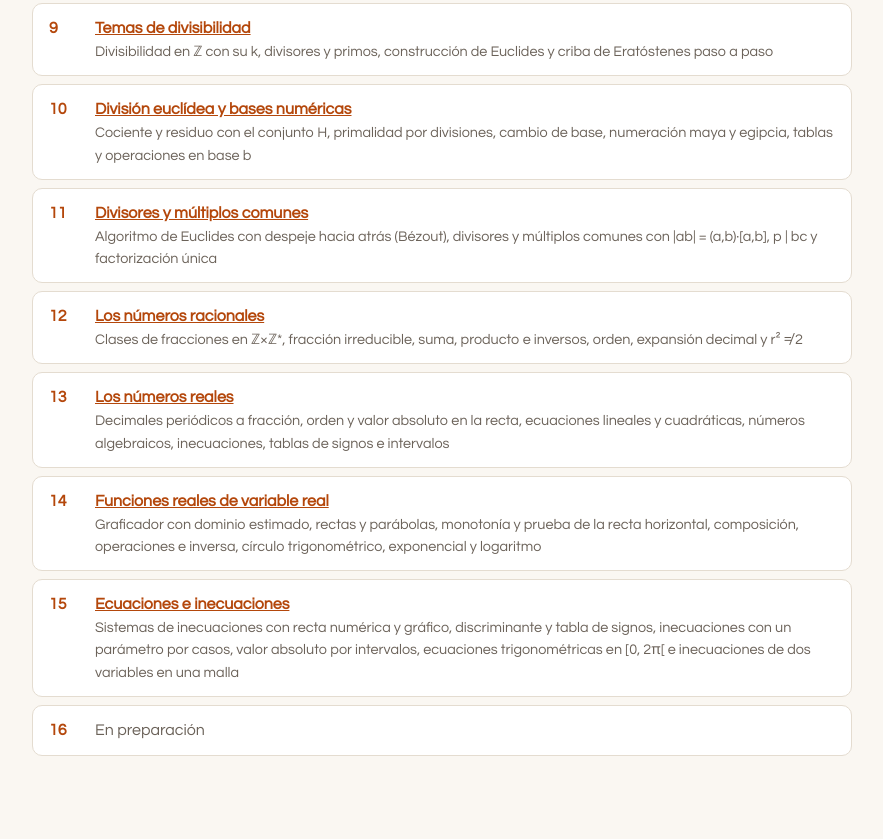
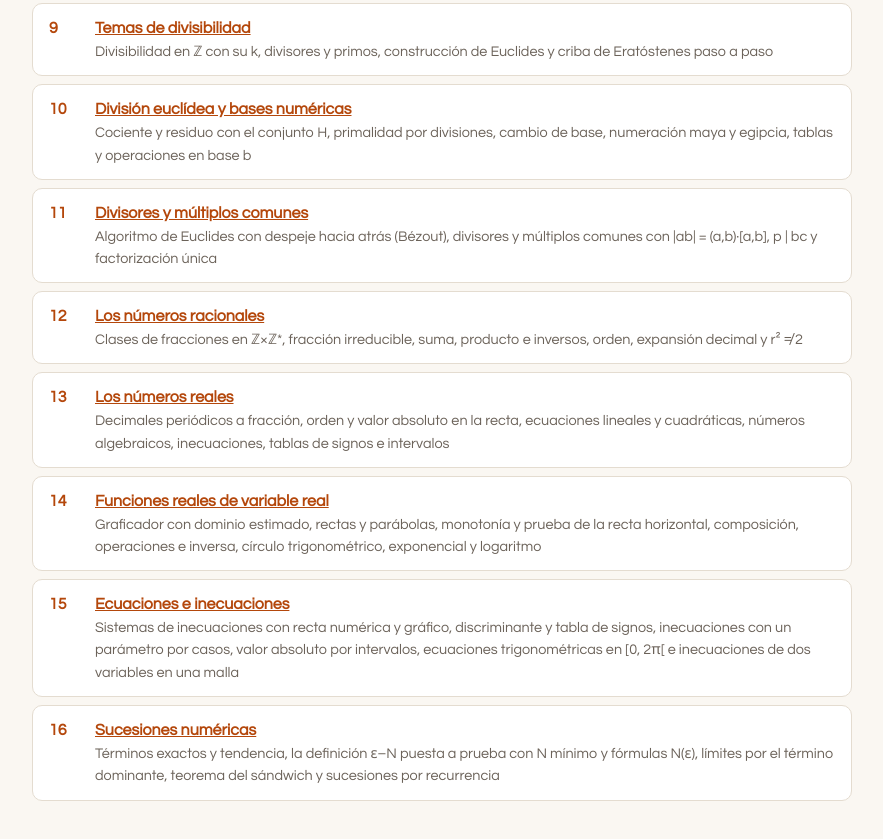
Before and after one commit to reyac01-bit/principiosdematematica, a plain HTML site: page index.html in a window 1280 px wide. Shown: the part 803-1642 px from the top of the page, without its empty margins (198-1081 px from the left). Before the commit the page ends 1607 px from the top, so only its background shows below. Drawn offline with Linux system fonts and the light colour scheme.

Commit message:
Update index.html

```diff
--- a/index.html
+++ b/index.html
@@ -45,7 +45,7 @@ li .d{display:block;font-size:.9rem;color:var(--gris)}
   <li><span class="n">13</span><span><a href="cap13-reales.html">Los números reales</a><span class="d">Decimales periódicos a fracción, orden y valor absoluto en la recta, ecuaciones lineales y cuadráticas, números algebraicos, inecuaciones, tablas de signos e intervalos</span></span></li>
   <li><span class="n">14</span><span><a href="cap14-funcionesreales.html">Funciones reales de variable real</a><span class="d">Graficador con dominio estimado, rectas y parábolas, monotonía y prueba de la recta horizontal, composición, operaciones e inversa, círculo trigonométrico, exponencial y logaritmo</span></span></li>
   <li><span class="n">15</span><span><a href="cap15-ecuaciones.html">Ecuaciones e inecuaciones</a><span class="d">Sistemas de inecuaciones con recta numérica y gráfico, discriminante y tabla de signos, inecuaciones con un parámetro por casos, valor absoluto por intervalos, ecuaciones trigonométricas en [0, 2π[ e inecuaciones de dos variables en una malla</span></span></li>
-  <li class="pend"><span class="n">16</span><span>En preparación</span></li>
+  <li><span class="n">16</span><span><a href="cap16-sucesiones.html">Sucesiones numéricas</a><span class="d">Términos exactos y tendencia, la definición ε–N puesta a prueba con N mínimo y fórmulas N(ε), límites por el término dominante, teorema del sándwich y sucesiones por recurrencia</span></span></li>
 </ol></div></main>
 </body>
 </html>
```
